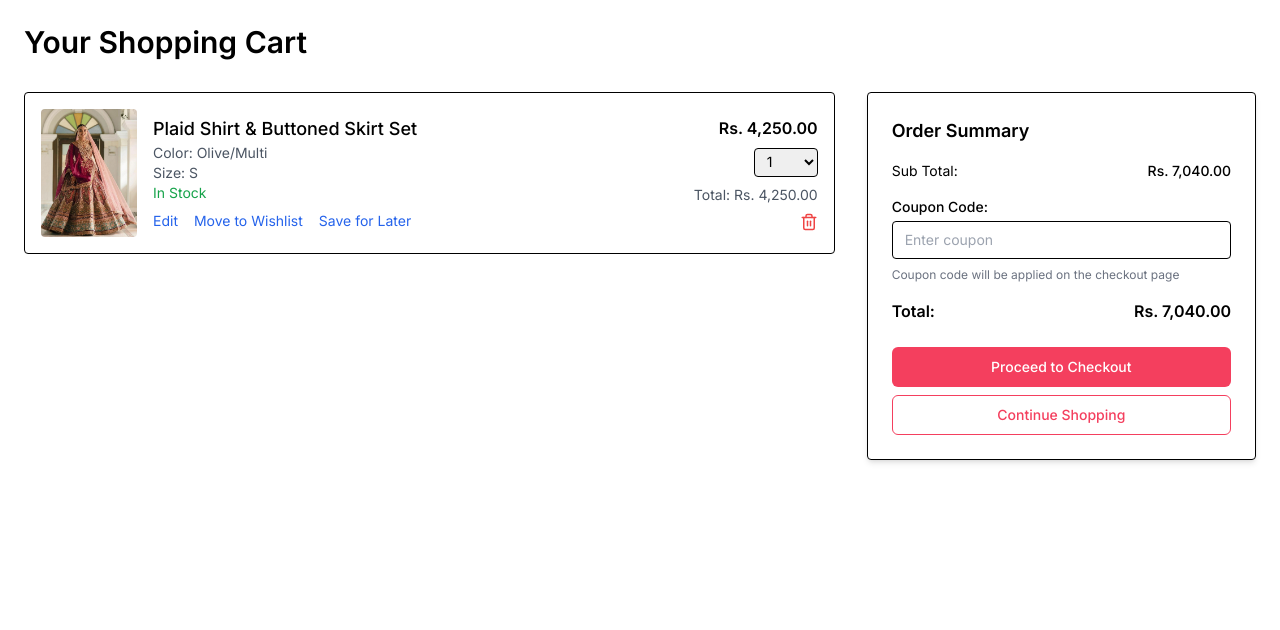
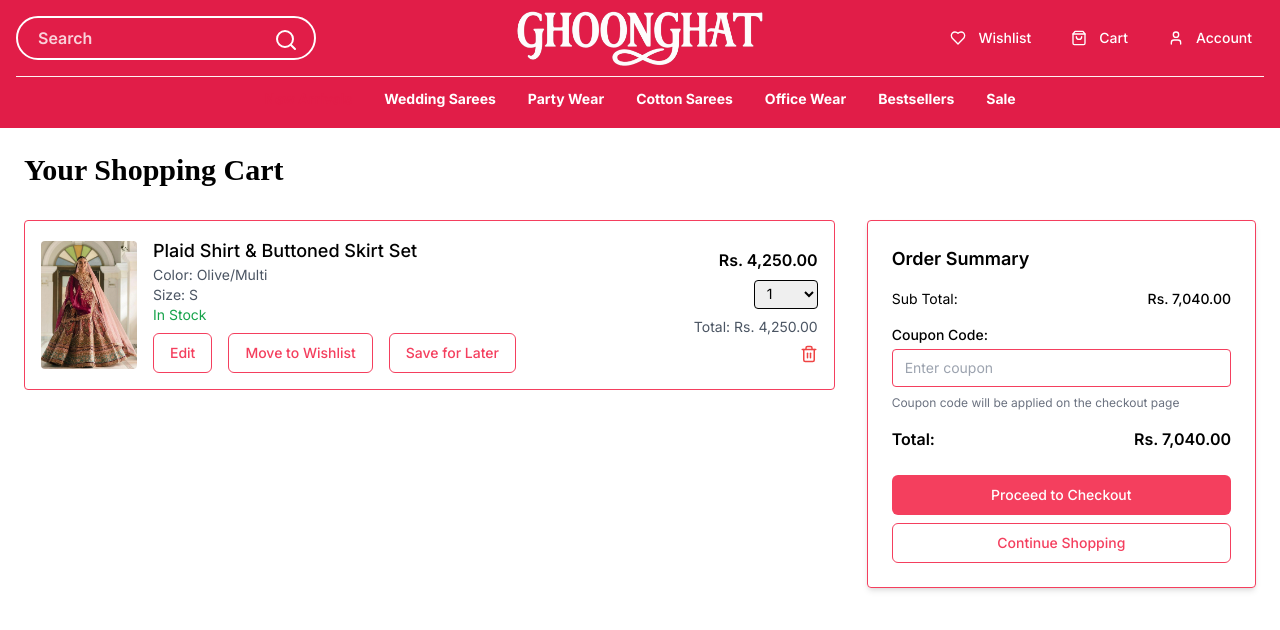
Before and after one commit to SolutioneersInfotech/Ghoonghat-Saree-wala, a Next.js app: page /cart in a window 1280 px wide. Shown: the top 630 px of the page. Built offline with nearby package versions, Linux system fonts and the light colour scheme.

Commit message:
Add Header component to Cart and Wishlist pages, implement SearchBar component, and update layout metadata

```diff
--- a/app/cart/page.tsx
+++ b/app/cart/page.tsx
@@ -1,17 +1,23 @@
 import React from 'react';
 import { Button } from '@/components/ui/button';
 import { Trash2 } from 'lucide-react';
+import Header from '@/components/header';
 
 const CartPage = () => {
   return (
+    <>
+    <div className="h-32 bg-rose-600">
+        <Header/>
+        </div>
+
     <div className="max-w-7xl mx-auto p-6">
-      <h2 className="text-3xl font-semibold mb-8">Your Shopping Cart</h2>
+      <h2 className="text-3xl font-semibold mb-8 font-cinzel">Your Shopping Cart</h2>
 
       <div className="grid grid-cols-1 md:grid-cols-3 gap-8">
         {/* Left - Products */}
         <div className="md:col-span-2 space-y-6">
           {/* Cart Item */}
-          <div className="flex border rounded p-4 gap-4 items-center">
+          <div className="flex border border-rose-500 rounded p-4 gap-4 items-center">
             <img
               src="/bridal-saree.jpeg"
               alt="Plaid Shirt & Skirt Set"
@@ -22,10 +28,10 @@ const CartPage = () => {
               <p className="text-sm text-gray-600">Color: Olive/Multi</p>
               <p className="text-sm text-gray-600">Size: S</p>
               <p className="text-sm text-green-600">In Stock</p>
-              <div className="mt-2 text-sm text-blue-600 space-x-4">
-                <button>Edit</button>
-                <button>Move to Wishlist</button>
-                <button>Save for Later</button>
+              <div className="mt-2 text-sm  space-x-4">
+                <Button variant="outline" className="border border-rose-500 text-rose-500 hover:bg-rose-50 text-sm" >Edit</Button>
+                <Button variant="outline" className="border border-rose-500 text-rose-500 hover:bg-rose-50 text-sm" >Move to Wishlist</Button>
+                <Button variant="outline" className="border border-rose-500 text-rose-500 hover:bg-rose-50 text-sm" >Save for Later</Button>
               </div>
             </div>
 
@@ -46,7 +52,7 @@ const CartPage = () => {
         </div>
 
         {/* Right - Order Summary */}
-        <div className="border rounded p-6 shadow-md h-fit">
+        <div className="border border-rose-500  hover:bg-rose-50 rounded p-6 shadow-md h-fit">
           <h3 className="text-lg font-semibold mb-4">Order Summary</h3>
 
           <div className="space-y-2 text-sm mb-4">
@@ -63,9 +69,9 @@ const CartPage = () => {
             type="text"
             id="coupon"
             placeholder="Enter coupon"
-            className="border px-3 py-2 w-full rounded text-sm mb-2"
+            className="border px-3 py-2 w-full rounded text-sm mb-2 border-rose-500 hover:bg-rose-50"
           />
-          <p className="text-xs text-gray-500 mb-4">
+          <p className="text-xs text-gray-500 mb-4 ">
             Coupon code will be applied on the checkout page
           </p>
 
@@ -74,7 +80,7 @@ const CartPage = () => {
             <span>Rs. 7,040.00</span>
           </div>
 
-          <Button className="w-full bg-rose-500  hover:bg-pink-600 text-white hover:bg-gray-800 mb-2">
+          <Button className="w-full bg-rose-500  hover:bg-pink-600 text-white  mb-2">
             Proceed to Checkout
           </Button>
           <Button variant="outline" className="w-full border-rose-500 text-rose-500 hover:bg-rose-50">
@@ -83,6 +89,7 @@ const CartPage = () => {
         </div>
       </div>
     </div>
+    </>
   );
 };
 
--- a/app/layout.tsx
+++ b/app/layout.tsx
@@ -10,7 +10,9 @@ const inter = Inter({ subsets: ["latin"] })
 export const metadata: Metadata = {
   title: "Ghoonghat Saree Wala - Timeless Elegance for Every Occasion",
   description: "Discover beautiful sarees for weddings, parties, and daily wear. Premium quality, authentic designs.",
-    generator: 'v0.dev'
+   icons:{
+    icon:"sub-logo.png"
+   }
 }
 
 export default function RootLayout({
--- a/app/wishlist/page.tsx
+++ b/app/wishlist/page.tsx
@@ -1,5 +1,6 @@
 "use client"
 
+import Header from "@/components/header";
 import Image from "next/image"
 
 export default function WishlistPage() {
@@ -71,8 +72,15 @@ export default function WishlistPage() {
 ];
 
   return (
-    <div className="container mx-auto px-4 py-8">
-      <h1 className="text-2xl font-bold mb-6">❤️ My Wishlist</h1>
+    <>
+    <div className="h-32 bg-rose-600">
+    <Header/>
+    </div>
+
+
+    <div className="container mx-auto px-4 pt-28 pb-8">
+
+      <h1 className="text-2xl font-bold mb-6"> My Wishlist</h1>
 
       {wishlistItems?.length === 0 ? (
         <p className="text-gray-500">Your wishlist is empty.</p>
@@ -123,5 +131,6 @@ export default function WishlistPage() {
         </div>
       )}
     </div>
+     </>
   )
 }
--- /dev/null
+++ b/components/SearchBar.tsx
@@ -0,0 +1,20 @@
+'use client';
+
+import { Search } from "lucide-react";
+
+const SearchBar = () => {
+  return (
+    <div className="flex items-center w-[300px] px-5 py-2 rounded-full border-2 border-white ">
+      <input
+        type="text"
+        placeholder="Search"
+        className="flex-1 bg-transparent outline-none text-white font-semibold placeholder-white placeholder-opacity-80"
+      />
+      <div className="w-5 h-5">
+        <Search className="text-white" />
+      </div>
+    </div>
+  );
+};
+
+export default SearchBar;
--- a/components/header.tsx
+++ b/components/header.tsx
@@ -5,6 +5,7 @@ import { Search, ShoppingBag, User, Menu, Heart, X } from "lucide-react";
 import { Button } from "@/components/ui/button";
 import { Input } from "@/components/ui/input";
 import { useRouter } from "next/navigation";
+import SearchBar from "./SearchBar";
 
 interface HeaderProps {
   onAccountClick: () => void;
@@ -17,7 +18,6 @@ export default function Header({ onAccountClick }: HeaderProps) {
   const [isAccountSidebarOpen, setIsAccountSidebarOpen] = useState(false);
 
   const router = useRouter();
-
 
   useEffect(() => {
     let lastScrollY = window.scrollY;
@@ -52,8 +52,9 @@ export default function Header({ onAccountClick }: HeaderProps) {
     >
       <div className="container mx-auto px-4">
         {/* Main header */}
-        <div className="flex items-center justify-between py-4">
-          <div className="flex items-center animate-fade-in-up">
+        <div className="flex items-center justify-between py-4 relative">
+          {/* Left: Menu & Search */}
+          <div className="flex items-center flex-1 animate-fade-in-up">
             <Button
               variant="ghost"
               size="sm"
@@ -62,15 +63,21 @@ export default function Header({ onAccountClick }: HeaderProps) {
             >
               {/* <Menu className="h-5 w-5" /> */}
             </Button>
+            <SearchBar />
+          </div>
+
+          {/* Center: Logo */}
+          <div className="absolute left-1/2 transform -translate-x-1/2 z-10">
             <img
-              src="/log.png" //
+              src="/log.png"
               alt="Ghoonghat Saree Wala Logo"
+              onClick={() => router.push("/")}
               className="h-10 md:h-14 hover:scale-105 transition-transform duration-300 cursor-pointer"
             />
           </div>
 
-          {/* Action buttons */}
-          <div className="flex items-center space-x-2 md:space-x-4 animate-fade-in-up animation-delay-400">
+          {/* Right: Action buttons */}
+          <div className="flex items-center space-x-2 md:space-x-4 animate-fade-in-up animation-delay-400 flex-1 justify-end">
             <Button
               variant="ghost"
               size="sm"
@@ -92,9 +99,9 @@ export default function Header({ onAccountClick }: HeaderProps) {
             >
               <ShoppingBag className="h-5 w-5 mr-1 group-hover:scale-110 transition-transform duration-200" />
               <span className="hidden md:inline">Cart</span>
-              <span className="absolute -top-1 -right-1 bg-gradient-to-r from-rose-500 to-pink-500 text-white text-xs rounded-full h-5 w-5 flex items-center justify-center animate-pulse">
+              {/* <span className="absolute -top-1 -right-1 bg-gradient-to-r from-rose-500 to-pink-500 text-white text-xs rounded-full h-5 w-5 flex items-center justify-center animate-pulse">
                 2
-              </span>
+              </span> */}
             </Button>
             <Button
               variant="ghost"
@@ -107,7 +114,6 @@ export default function Header({ onAccountClick }: HeaderProps) {
               <User className="h-5 w-5 mr-1 group-hover:scale-110 transition-transform duration-200" />
               <span className="hidden md:inline">Account</span>
             </Button>
-
           </div>
         </div>
 
@@ -128,6 +134,7 @@ export default function Header({ onAccountClick }: HeaderProps) {
             isScrolled ? "opacity-0 h-0 py-0 overflow-hidden" : "opacity-100"
           }`}
         >
+          <div className="flex justify-center">
             <div
               className={`flex space-x-8 text-sm font-bold font-poppins transition-colors duration-300 ${
                 isScrolled ? "text-black" : "text-white"
@@ -154,6 +161,7 @@ export default function Header({ onAccountClick }: HeaderProps) {
                   <span className="absolute bottom-0 left-0 w-0 h-0.5 bg-gradient-to-r from-rose-500 to-pink-500 group-hover:w-full transition-all duration-300"></span>
                 </a>
               ))}
+            </div>
           </div>
         </nav>
 
@@ -209,8 +217,6 @@ export default function Header({ onAccountClick }: HeaderProps) {
           </div>
         </div>
       </div>
-
-
     </header>
   );
 }
--- a/components/hero-banner.tsx
+++ b/components/hero-banner.tsx
@@ -141,13 +141,13 @@ export default function HeroBanner() {
       </div>
 
       {/* Scroll indicator */}
-      <div className="absolute bottom-8 left-1/2 transform -translate-x-1/2 z-20">
+      {/* <div className="absolute bottom-8 left-1/2 transform -translate-x-1/2 z-20">
         <div className="animate-bounce">
           <div className="w-6 h-10 border-2 border-white/50 rounded-full flex justify-center">
             <div className="w-1 h-3 bg-white/70 rounded-full mt-2 animate-pulse"></div>
           </div>
         </div>
-      </div>
+      </div> */}
     </section>
   );
 }
--- a/tailwind.config.ts
+++ b/tailwind.config.ts
@@ -18,6 +18,9 @@ const config: Config = {
       animation: {
         'very-slow-pulse': 'pulse 6s ease-in-out infinite', // 6 seconds = very slow blink
       },
+      fontFamily: {
+        cinzel: ['"Cinzel Decorative"', ],
+      },
     },
   },
   plugins: [
```
Lines whose indentation alone changed are shown as unchanged.
